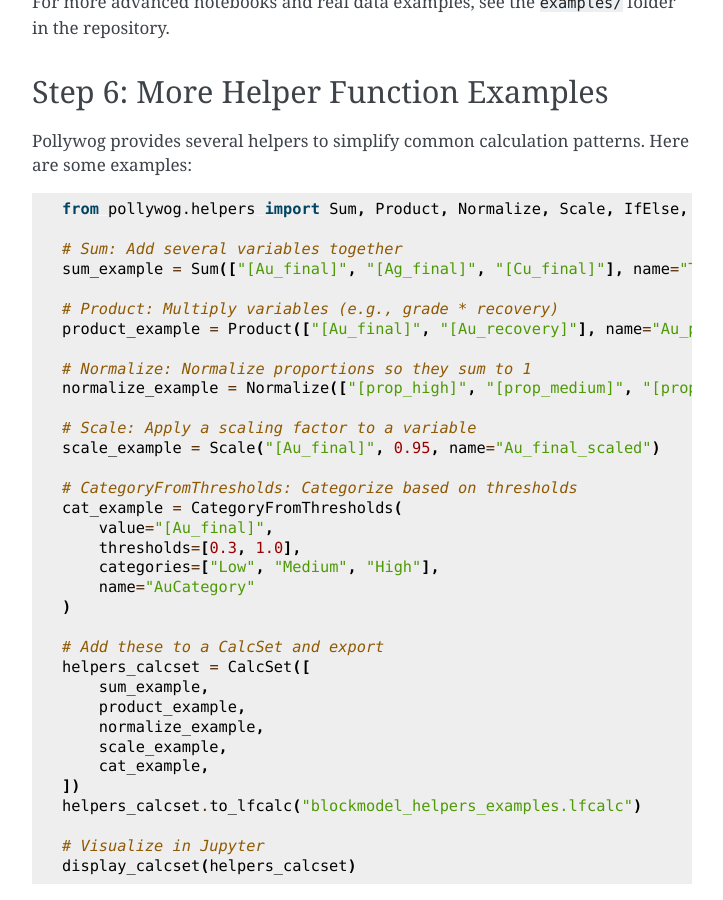
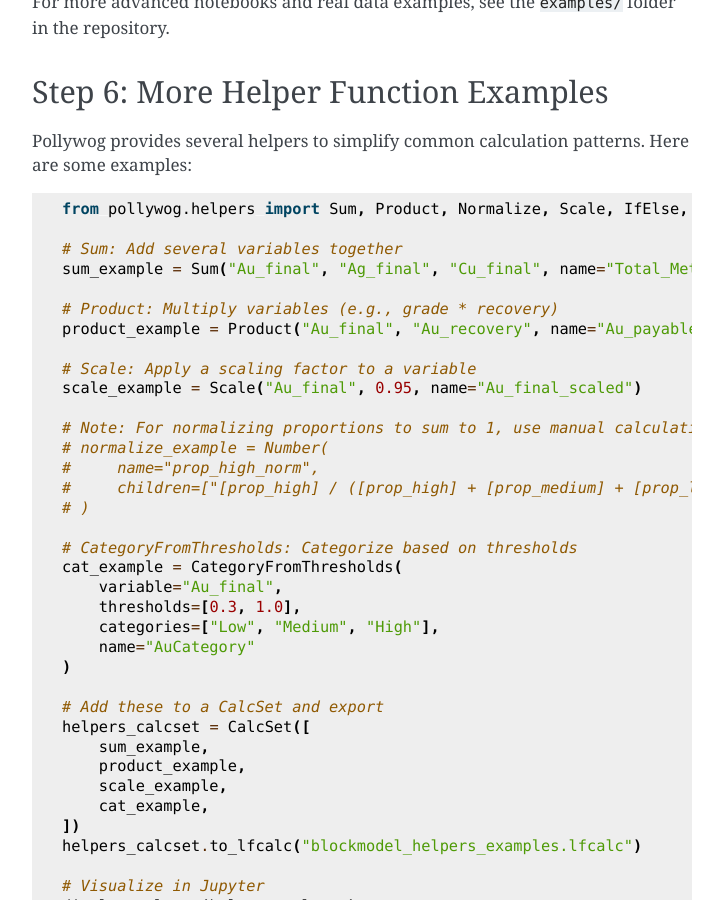
Before and after one commit to endarthur/pollywog, a Sphinx documentation site: the page built from docs/tutorials.rst, in a window 1280 px wide and 900 px high, scrolled down 3549 px. Shown: the whole window, without its empty margins (388-1111 px from the left). Built offline with Sphinx 7.4.7, drawn with Linux system fonts in a browser that asks for light colours; some of the changed text lies outside the part shown.

Commit message:
Fix API inconsistencies in documentation examples
Co-authored-by: endarthur <1152125+endarthur@users.noreply.github.com>

```diff
--- a/docs/tutorials.rst
+++ b/docs/tutorials.rst
@@ -143,20 +143,23 @@ Pollywog provides several helpers to simplify common calculation patterns. Here
     from pollywog.helpers import Sum, Product, Normalize, Scale, IfElse, CategoryFromThresholds
 
     # Sum: Add several variables together
-    sum_example = Sum(["[Au_final]", "[Ag_final]", "[Cu_final]"], name="Total_Metals")
+    sum_example = Sum("Au_final", "Ag_final", "Cu_final", name="Total_Metals")
 
     # Product: Multiply variables (e.g., grade * recovery)
-    product_example = Product(["[Au_final]", "[Au_recovery]"], name="Au_payable")
-
-    # Normalize: Normalize proportions so they sum to 1
-    normalize_example = Normalize(["[prop_high]", "[prop_medium]", "[prop_low]"], name="DomainProportionsNorm")
+    product_example = Product("Au_final", "Au_recovery", name="Au_payable")
 
     # Scale: Apply a scaling factor to a variable
-    scale_example = Scale("[Au_final]", 0.95, name="Au_final_scaled")
+    scale_example = Scale("Au_final", 0.95, name="Au_final_scaled")
+
+    # Note: For normalizing proportions to sum to 1, use manual calculation:
+    # normalize_example = Number(
+    #     name="prop_high_norm",
+    #     children=["[prop_high] / ([prop_high] + [prop_medium] + [prop_low])"]
+    # )
 
     # CategoryFromThresholds: Categorize based on thresholds
     cat_example = CategoryFromThresholds(
-        value="[Au_final]",
+        variable="Au_final",
         thresholds=[0.3, 1.0],
         categories=["Low", "Medium", "High"],
         name="AuCategory"
@@ -166,7 +169,6 @@ Pollywog provides several helpers to simplify common calculation patterns. Here
     helpers_calcset = CalcSet([
         sum_example,
         product_example,
-        normalize_example,
         scale_example,
         cat_example,
     ])
```
Also changed, not shown: other parts of docs/tutorials.rst (+2 -2 lines).
